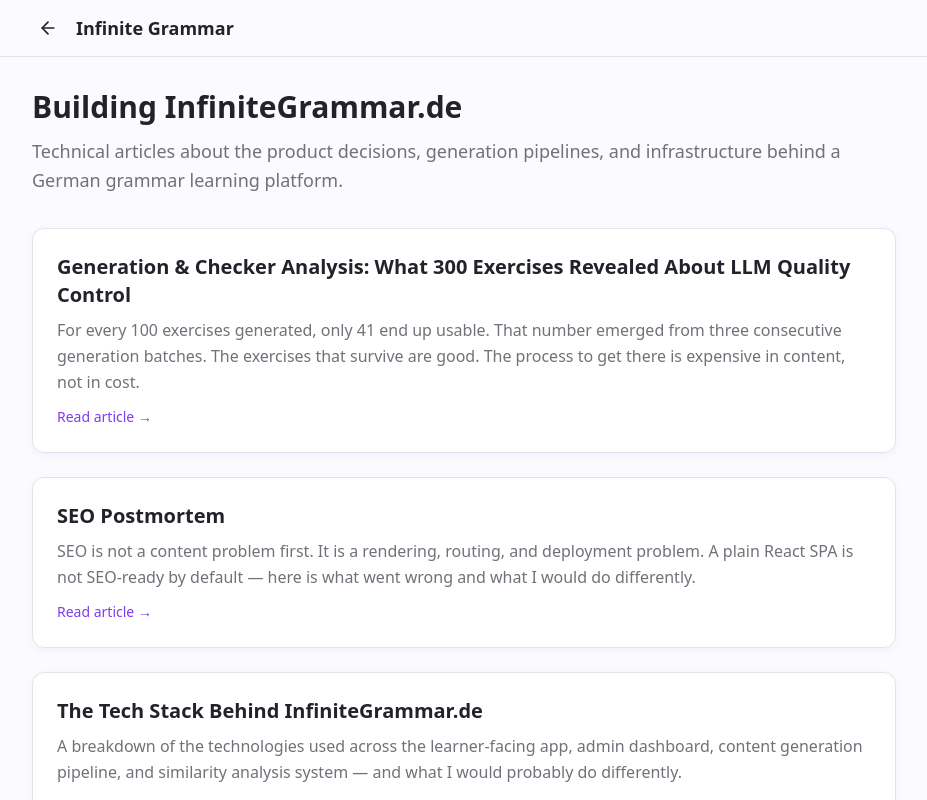
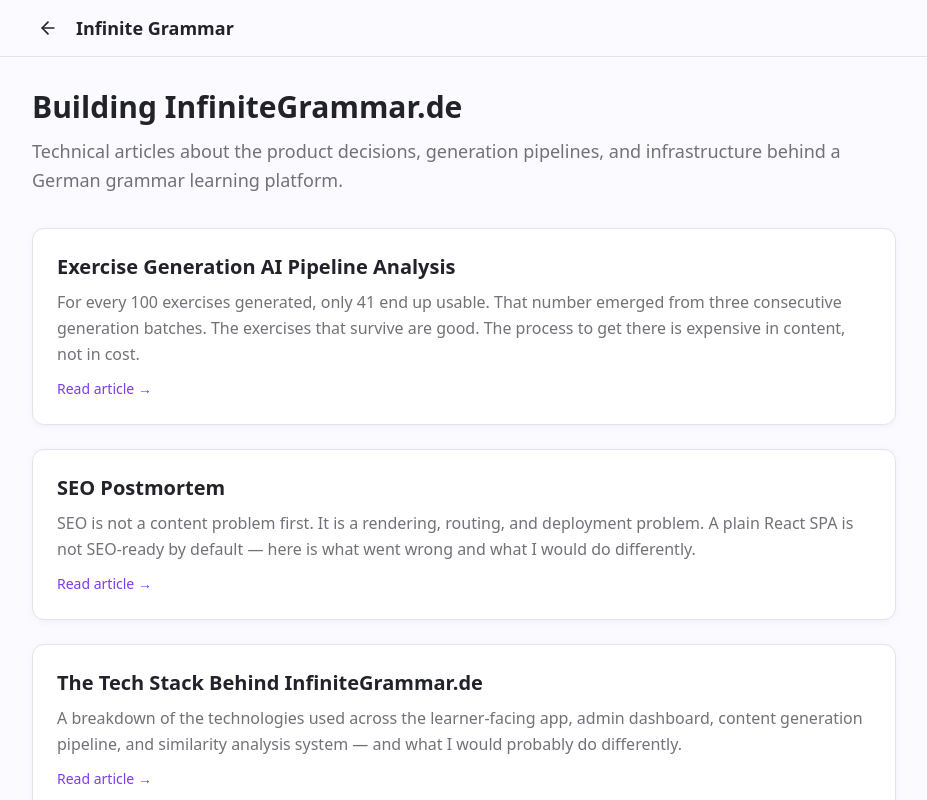
Before and after one commit to Teamleadsky-com/infinitegrammar-frontend, a React (Vite) app: page /articles in a window 1280 px wide. Shown: the top 800 px of the page, without its empty margins (176-1103 px from the left). Built offline with nearby package versions, Linux system fonts and the light colour scheme; no server answers.

Commit message:
Article on checker runs 2

```diff
--- a/src/data/articles.ts
+++ b/src/data/articles.ts
@@ -1600,7 +1600,7 @@ DO UPDATE SET
   },
   {
     slug: 'generation-checker-analysis',
-    title: 'Generation & Checker Analysis: What 300 Exercises Revealed About LLM Quality Control',
+    title: 'Exercise Generation AI Pipeline Analysis',
     excerpt: 'For every 100 exercises generated, only 41 end up usable. That number emerged from three consecutive generation batches. The exercises that survive are good. The process to get there is expensive in content, not in cost.',
     datePublished: '2026-05-10T10:00:00+02:00',
     dateModified: '2026-05-10T10:00:00+02:00',
@@ -1684,7 +1684,7 @@ DO UPDATE SET
 </table>
 </div>
 
-<p>That last number matters. It means the entire exercise library can be audited for less than the cost of generating two exercises. Checker cost is 4.5% of total batch cost. Generation dominates.</p>
+<p>That last number matters. It means the entire exercise library can be audited for less than the cost of generating 50 exercises. Checker cost is 4.5% of total batch cost. Generation dominates.</p>
 
 <h2>The end-to-end yield</h2>
 
@@ -1792,7 +1792,7 @@ DO UPDATE SET
 
 <h3>The full corpus should be checked</h3>
 
-<p>At ~$0.0007 per exercise, checking all 2,120 exercises in the database costs $1.50. That is less than the cost of generating three exercises. A single checker pass over the full library would catch the same categories of errors found in these three batches \u2014 especially the doubled-word artifacts, which likely exist in older exercises generated with the same pipeline.</p>
+<p>At ~$0.0007 per exercise, checking all 2,120 exercises in the database costs $1.50. That is less than the cost of generating 50 exercises. A single checker pass over the full library would catch the same categories of errors found in these three batches \u2014 especially the doubled-word artifacts, which likely exist in older exercises generated with the same pipeline.</p>
 
 <h2>The uncomfortable economics</h2>
 
```
